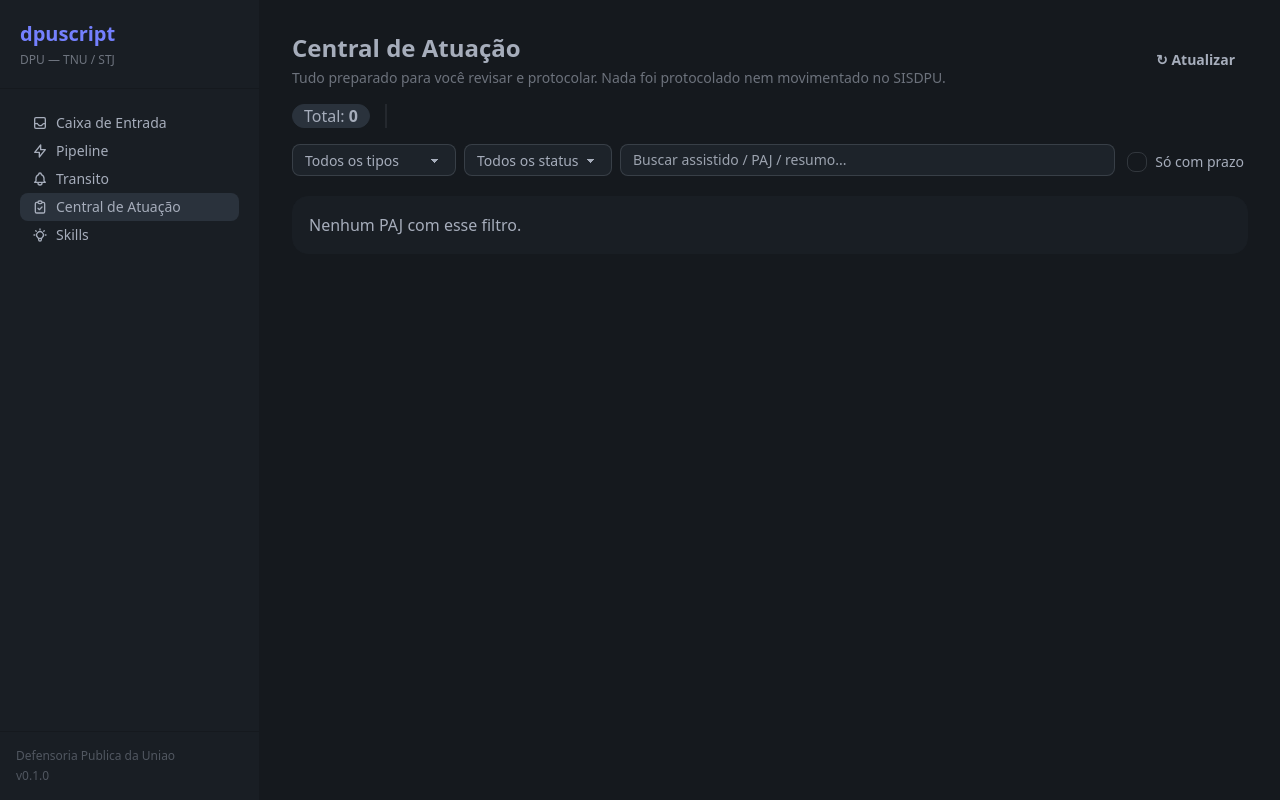
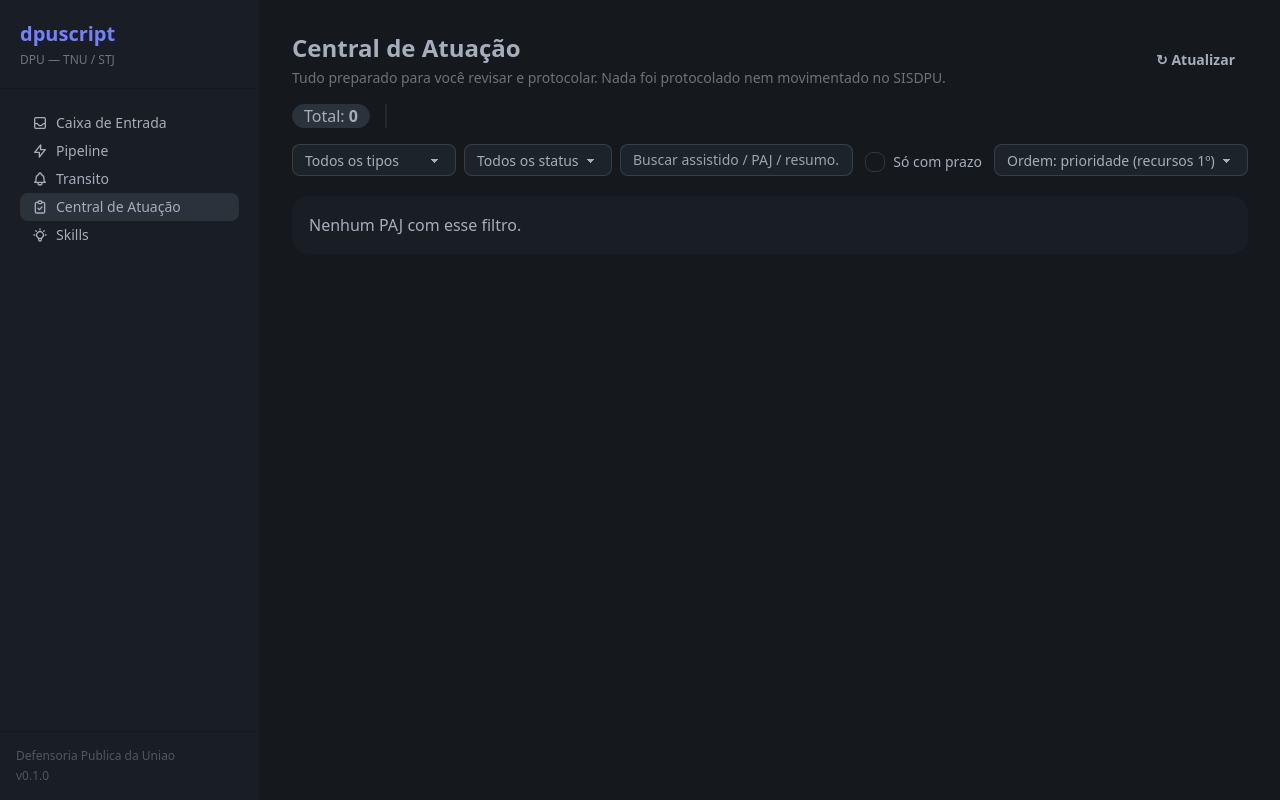
Before and after one commit to jppicanco/dpuscript-ui, a FastAPI app: page /atuacao in a window 1280 px wide. Run offline with FastAPI, Linux system fonts and the light colour scheme; data that the repository does not hold is empty; parts of the project's set-up code (start-up, migrations or seed data) failed here and were passed over; some libraries are stand-ins or nearby versions.

Commit message:
feat: ordenação cronológica na Central de Atuação
Adiciona seletor de ordem (prioridade / data antigo→novo / data
novo→antigo). Sort por data_caixa converte DD/MM/YYYY em YYYYMMDD
(mesma correção do dashboard). Exibe data_caixa em cada card.

Co-Authored-By: Claude Opus 4.8 (1M context) <noreply@anthropic.com>

```diff
--- a/templates/atuacao.html
+++ b/templates/atuacao.html
@@ -65,6 +65,11 @@
             <input type="checkbox" class="checkbox checkbox-sm" x-model="soComPrazo">
             <span class="label-text text-sm">Só com prazo</span>
         </label>
+        <select class="select select-bordered select-sm" x-model="ordem">
+            <option value="prioridade">Ordem: prioridade (recursos 1º)</option>
+            <option value="data_asc">Ordem: data (antigo → novo)</option>
+            <option value="data_desc">Ordem: data (novo → antigo)</option>
+        </select>
     </div>
 
     <!-- Lista -->
@@ -83,6 +88,8 @@
                         <span class="badge badge-ghost badge-xs" x-text="a.foro"></span>
                         <span class="text-sm text-base-content/80" x-text="a.assistido"></span>
                         <span class="ml-auto flex items-center gap-2">
+                            <span x-show="a.data_caixa" class="text-xs text-base-content/50 font-mono"
+                                  x-text="a.data_caixa"></span>
                             <span x-show="a.prazo && a.prazo !== 'n/a'"
                                   class="badge badge-sm badge-warning" x-text="'prazo: '+a.prazo"></span>
                             <span x-show="a.confianca" class="badge badge-xs badge-outline"
@@ -157,6 +164,7 @@ function atuacaoApp() {
         filtroStatus: '',
         busca: '',
         soComPrazo: false,
+        ordem: 'prioridade',
 
         async init() { await this.carregar(); setInterval(() => this.carregar(true), 30000); },
 
@@ -191,7 +199,22 @@ function atuacaoApp() {
                     (a.paj||'').toLowerCase().includes(q) ||
                     (a.resumo||'').toLowerCase().includes(q));
             }
-            // ordena: recursos primeiro, depois com prazo, depois resto
+            // ordenação cronológica por data_caixa (DD/MM/YYYY).
+            // Converte pra YYYYMMDD pra comparar como data de verdade, não texto.
+            if (this.ordem === 'data_asc' || this.ordem === 'data_desc') {
+                const k = s => {
+                    const m = /^(\d{2})\/(\d{2})\/(\d{4})/.exec(s || '');
+                    return m ? m[3] + m[2] + m[1] : '00000000';
+                };
+                const dir = this.ordem === 'data_asc' ? 1 : -1;
+                return [...l].sort((a, b) => {
+                    const ka = k(a.data_caixa), kb = k(b.data_caixa);
+                    if (ka < kb) return -dir;
+                    if (ka > kb) return dir;
+                    return 0;
+                });
+            }
+            // default: recursos primeiro, depois por prazo
             const peso = t => t === 'RECURSO' ? 0 : t === 'ARQUIVAMENTO' ? 1 : t === 'DESPACHO' ? 2 : 3;
             return [...l].sort((a, b) => {
                 const pa = peso(a.tipo), pb = peso(b.tipo);
```
